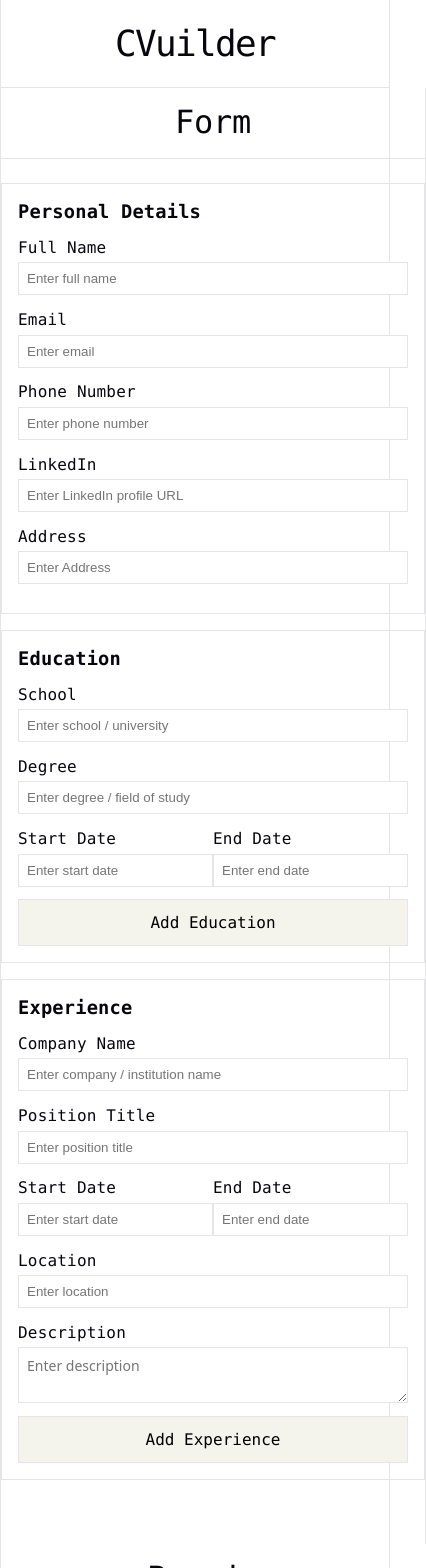
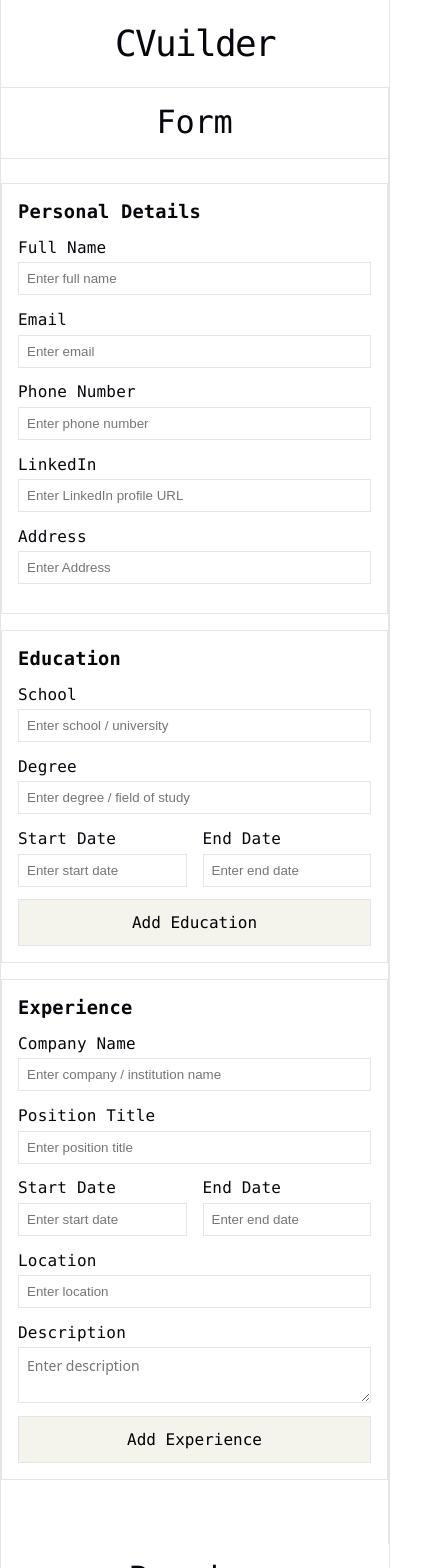
Before and after one commit to nannnmuzaki/cv-application-odin, a React (Vite) app: page / in a window 390 px wide. Shown: the top 1568 px of the page, 426 px wide, since content can reach past the window. Built offline with nearby package versions, Linux system fonts and the light colour scheme.

Commit message:
fix overflow issue on small mobile screen caused by overflowing input element styling

```diff
--- a/src/components/Form/EducationSection/EducationSection.jsx
+++ b/src/components/Form/EducationSection/EducationSection.jsx
@@ -85,7 +85,7 @@ export function EducationSection({ data, setCvData }) {
       />
       <div className="date-container">
         <div>
-          <label htmlFor="start-date">Start Date</label>
+          <label htmlFor="edu-start-date">Start Date</label>
           <input
             type="text"
             id="edu-start-date"
--- a/src/components/Form/Form.css
+++ b/src/components/Form/Form.css
@@ -44,6 +44,8 @@
   border: 1px solid var(--border);
   padding: 0.5rem;
   margin-bottom: 0.8rem;
+  width: 100%;
+  max-width: 100%;
 }
 
 .cv-form textarea {
@@ -53,6 +55,8 @@
   border: 1px solid var(--border);
   padding: 0.5rem;
   margin-bottom: 0.8rem;
+  width: 100%;
+  max-width: 100%;
 }
 
 .cv-form button {
@@ -71,20 +75,10 @@
 .date-container {
   display: grid;
   grid-template-columns: repeat(2, 1fr);
+  gap: 1rem;
 }
 
 .date-container > div {
   display: flex;
   flex-direction: column;
 }
-
-.date-container > div:nth-child(1) {
-  margin-right: 1rem;
-  @media (width < 500px) {
-    margin-right: 0;
-  }
-}
-
-/*.input-group:last-child {
-    margin-bottom: 4rem;
-}*/
```
